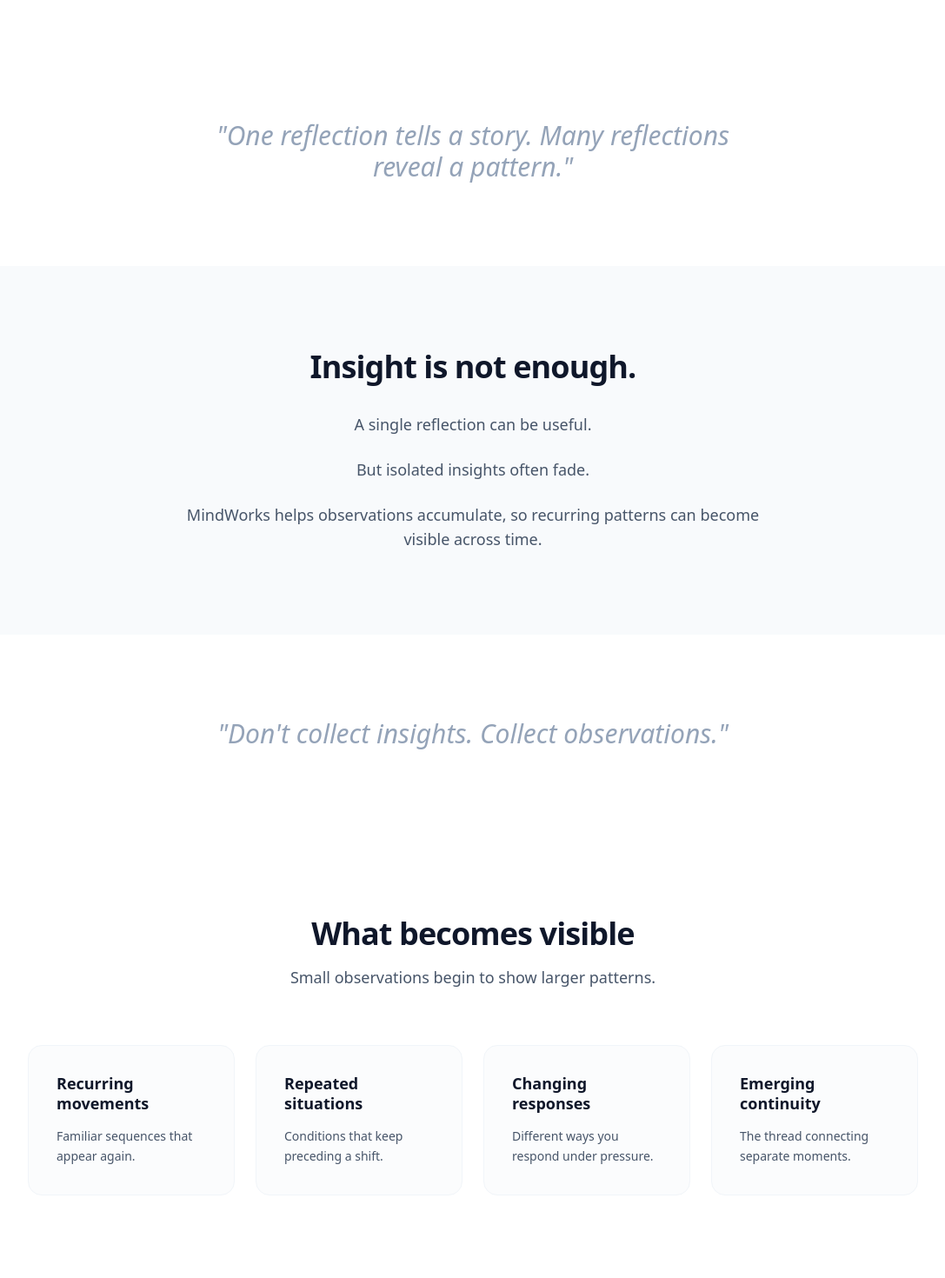
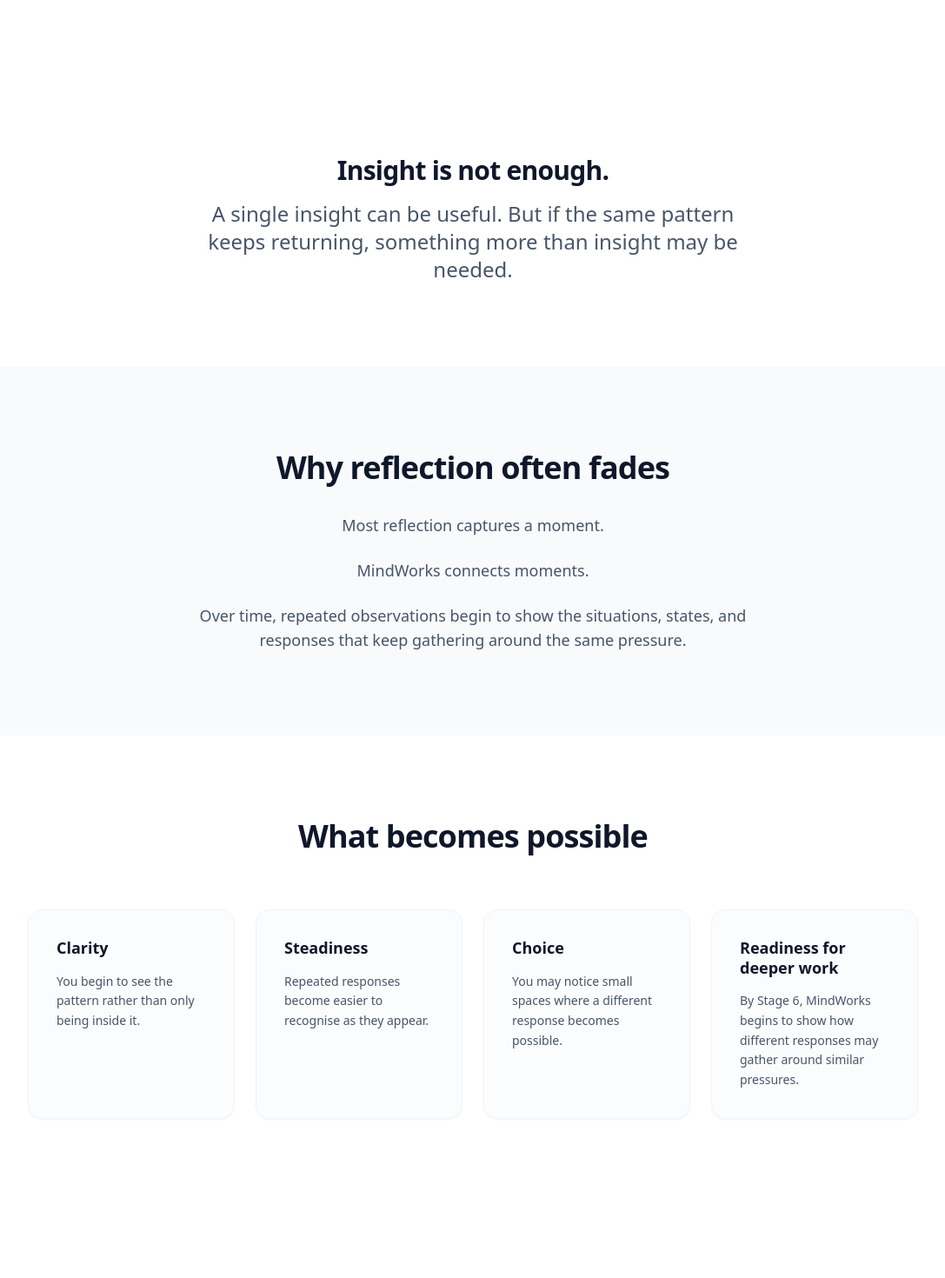
Before and after one commit to stopinder/therapy-orientation-quiz, a Vue app: page /landing in a window 1280 px wide. Shown: the part 600-2070 px from the top of the page at 87% size, without its empty margins (96-1183 px from the left). Built offline with nearby package versions, Linux system fonts and the light colour scheme; no server answers.

Commit message:
Strengthen landing page value proposition

```diff
--- /dev/null
+++ b/src/components/landing/LandingBridge.vue
@@ -0,0 +1,20 @@
+<template>
+  <section class="bg-slate-50 px-6 py-20 sm:py-24 lg:px-8">
+    <div class="mx-auto max-w-2xl text-center">
+      <h2 class="text-3xl font-semibold tracking-tight text-slate-900 sm:text-4xl">
+        A bridge into deeper inner work
+      </h2>
+      <div class="mt-8 space-y-6 text-lg text-slate-600">
+        <p>
+          MindWorks does not begin by naming parts or explaining behaviour.
+        </p>
+        <p>
+          It begins with observation.
+        </p>
+        <p>
+          Only later, when repeated responses are clearer, the work can gently open toward a more relational understanding of what has been appearing.
+        </p>
+      </div>
+    </div>
+  </section>
+</template>
--- a/src/components/landing/LandingCTA.vue
+++ b/src/components/landing/LandingCTA.vue
@@ -2,10 +2,10 @@
   <section class="bg-slate-50 px-6 py-20 sm:py-24 lg:px-8">
     <div class="mx-auto max-w-2xl text-center">
       <h2 class="text-3xl font-semibold tracking-tight text-slate-900 sm:text-4xl">
-        The first observation takes about two minutes.
+        Begin with one observation.
       </h2>
       <p class="mt-6 text-lg text-slate-600">
-        Begin with one observation. Let the larger picture emerge over time.
+        The first step is not to change the pattern. It is to see it clearly enough that something new can begin.
       </p>
       <div class="mt-10 flex items-center justify-center gap-x-6">
         <router-link
--- a/src/components/landing/LandingHero.vue
+++ b/src/components/landing/LandingHero.vue
@@ -2,10 +2,13 @@
   <section class="relative overflow-hidden bg-white px-6 py-20 sm:py-28 lg:px-8">
     <div class="mx-auto max-w-2xl text-center">
       <h1 class="text-4xl font-semibold tracking-tight text-slate-900 sm:text-6xl">
-        Some things only become visible across time.
+        You cannot work with what you cannot yet see.
       </h1>
       <p class="mt-8 text-lg font-medium text-slate-600 sm:text-xl/relaxed">
-        MindWorks helps you recognise what keeps returning through repeated observation.
+        MindWorks helps you recognise the repeated responses, pressures, and patterns that usually remain hidden inside everyday life.
+      </p>
+      <p class="mt-4 text-slate-500 font-light italic">
+        Some things only become visible across time.
       </p>
       <div class="mt-10 flex items-center justify-center gap-x-6">
         <router-link
--- /dev/null
+++ b/src/components/landing/LandingPossible.vue
@@ -0,0 +1,41 @@
+<template>
+  <section class="bg-white px-6 py-20 sm:py-24 lg:px-8">
+    <div class="mx-auto max-w-5xl">
+      <div class="text-center">
+        <h2 class="text-3xl font-semibold tracking-tight text-slate-900 sm:text-4xl">
+          What becomes possible
+        </h2>
+      </div>
+
+      <div class="mt-16 grid grid-cols-1 gap-6 sm:grid-cols-2 lg:grid-cols-4">
+        <div v-for="item in possibleItems" :key="item.title" class="flex flex-col rounded-2xl border border-slate-100 bg-slate-50/50 p-8 transition-colors hover:border-slate-200 hover:bg-white shadow-sm">
+          <h3 class="text-lg font-semibold text-slate-900 leading-tight">{{ item.title }}</h3>
+          <p class="mt-4 text-sm/relaxed text-slate-600">
+            {{ item.description }}
+          </p>
+        </div>
+      </div>
+    </div>
+  </section>
+</template>
+
+<script setup>
+const possibleItems = [
+  {
+    title: 'Clarity',
+    description: 'You begin to see the pattern rather than only being inside it.'
+  },
+  {
+    title: 'Steadiness',
+    description: 'Repeated responses become easier to recognise as they appear.'
+  },
+  {
+    title: 'Choice',
+    description: 'You may notice small spaces where a different response becomes possible.'
+  },
+  {
+    title: 'Readiness for deeper work',
+    description: 'By Stage 6, MindWorks begins to show how different responses may gather around similar pressures.'
+  }
+]
+</script>
--- a/src/components/landing/LandingProblem.vue
+++ b/src/components/landing/LandingProblem.vue
@@ -2,17 +2,17 @@
   <section id="problem-section" class="bg-slate-50 px-6 py-20 sm:py-24 lg:px-8">
     <div class="mx-auto max-w-2xl text-center">
       <h2 class="text-3xl font-semibold tracking-tight text-slate-900 sm:text-4xl">
-        Insight is not enough.
+        Why reflection often fades
       </h2>
       <div class="mt-8 space-y-6 text-lg text-slate-600">
         <p>
-          A single reflection can be useful.
+          Most reflection captures a moment.
         </p>
         <p>
-          But isolated insights often fade.
+          MindWorks connects moments.
         </p>
         <p>
-          MindWorks helps observations accumulate, so recurring patterns can become visible across time.
+          Over time, repeated observations begin to show the situations, states, and responses that keep gathering around the same pressure.
         </p>
       </div>
     </div>
--- a/src/components/landing/LandingVisibility.vue
+++ b/src/components/landing/LandingVisibility.vue
@@ -29,16 +29,16 @@
     description: 'Familiar sequences that appear again.'
   },
   {
-    title: 'Repeated situations',
-    description: 'Conditions that keep preceding a shift.'
+    title: 'Repeated pressures',
+    description: 'Situations that keep carrying a similar charge.'
   },
   {
     title: 'Changing responses',
-    description: 'Different ways you respond under pressure.'
+    description: 'Different reactions around similar conditions.'
   },
   {
-    title: 'Emerging continuity',
-    description: 'The thread connecting separate moments.'
+    title: 'Emerging system',
+    description: 'The wider shape that begins to appear over time.'
   }
 ]
 </script>
--- a/src/views/LandingPageView.vue
+++ b/src/views/LandingPageView.vue
@@ -5,32 +5,25 @@
 
       <!-- Quote 1 -->
       <div class="px-6 py-16 text-center sm:py-24">
-        <p class="mx-auto max-w-2xl text-2xl font-light italic text-slate-400 sm:text-3xl leading-snug">
-          "One reflection tells a story. Many reflections reveal a pattern."
+        <h2 class="mx-auto max-w-2xl text-3xl font-semibold tracking-tight text-slate-900 mb-4">
+          Insight is not enough.
+        </h2>
+        <p class="mx-auto max-w-2xl text-xl font-light text-slate-600 sm:text-2xl leading-snug">
+          A single insight can be useful. But if the same pattern keeps returning, something more than insight may be needed.
         </p>
       </div>
 
       <LandingProblem />
 
-      <!-- Quote 2 -->
-      <div class="px-6 py-16 text-center sm:py-24">
-        <p class="mx-auto max-w-2xl text-2xl font-light italic text-slate-400 sm:text-3xl leading-snug">
-          "Don't collect insights. Collect observations."
-        </p>
-      </div>
+      <LandingPossible />
 
       <LandingVisibility />
-
-      <!-- Quote 3 -->
-      <div class="px-6 py-20 text-center sm:py-28 bg-slate-50">
-        <p class="mx-auto max-w-3xl text-3xl font-light italic text-slate-400 sm:text-5xl leading-tight">
-          "The important question isn't 'Why did this happen?' It's 'What keeps happening?'"
-        </p>
-      </div>
 
       <LandingHowItWorks />
 
       <LandingDifference />
+
+      <LandingBridge />
 
       <LandingCTA />
     </main>
@@ -42,9 +35,11 @@
 <script setup>
 import LandingHero from '../components/landing/LandingHero.vue'
 import LandingProblem from '../components/landing/LandingProblem.vue'
+import LandingPossible from '../components/landing/LandingPossible.vue'
 import LandingVisibility from '../components/landing/LandingVisibility.vue'
 import LandingHowItWorks from '../components/landing/LandingHowItWorks.vue'
 import LandingDifference from '../components/landing/LandingDifference.vue'
+import LandingBridge from '../components/landing/LandingBridge.vue'
 import LandingCTA from '../components/landing/LandingCTA.vue'
 import LandingFooter from '../components/landing/LandingFooter.vue'
 </script>
```
